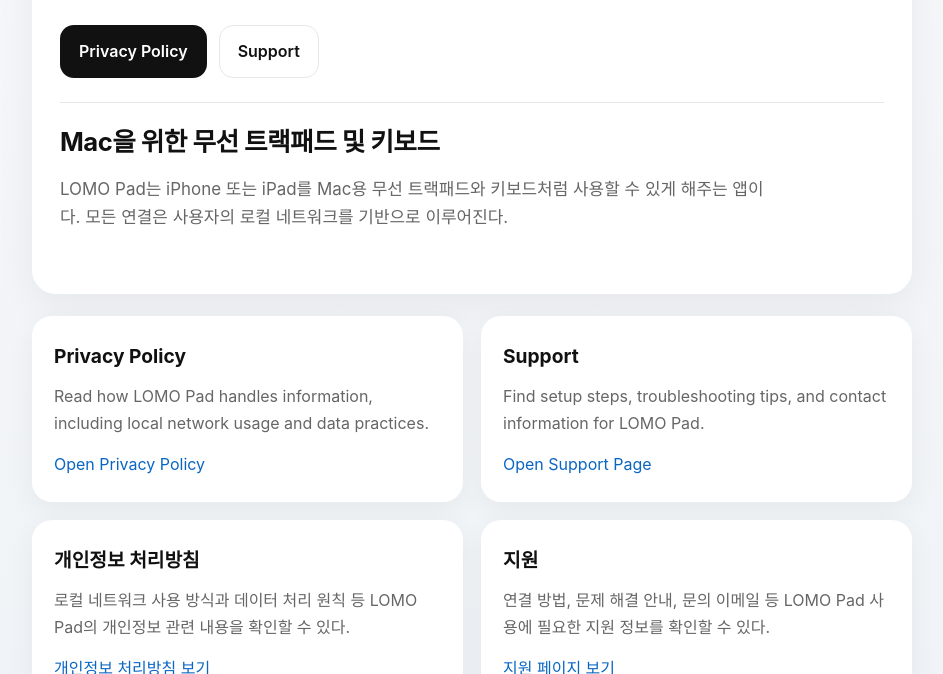
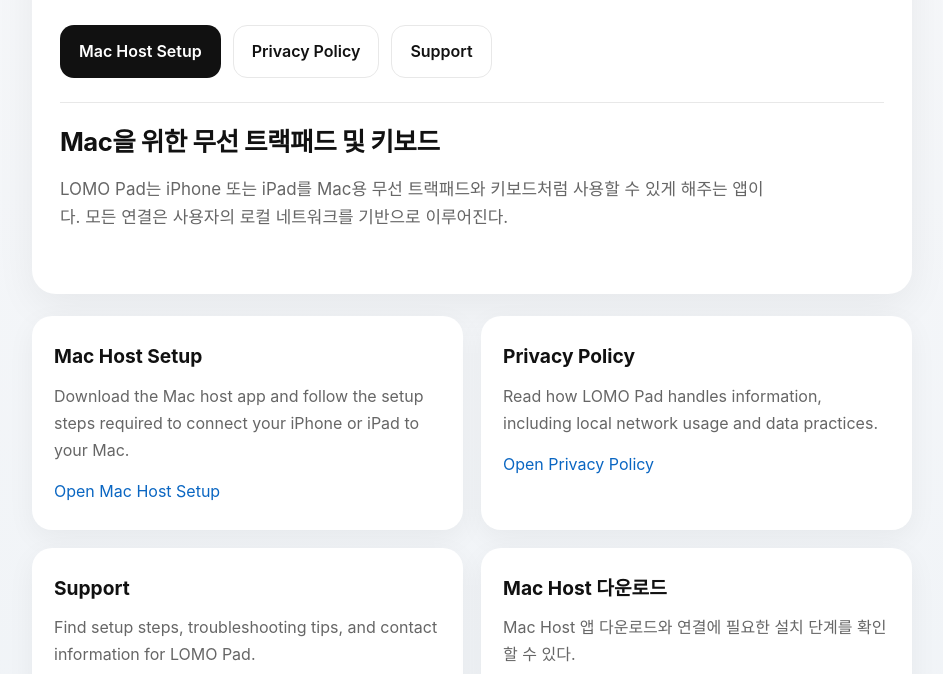
Before and after one commit to jikoolomo/lomo-apps-lomopad, a plain HTML site: page index.html in a window 1280 px wide. Shown: the part 278-952 px from the top of the page, without its empty margins (168-1111 px from the left). Drawn offline with Linux system fonts and the light colour scheme.

Commit message:
Update index.html

```diff
--- a/index.html
+++ b/index.html
@@ -178,7 +178,8 @@
       </p>
 
       <div class="button-row">
-        <a class="btn btn-primary" href="./privacy-policy.html">Privacy Policy</a>
+        <a class="btn btn-primary" href="./mac-host.html">Mac Host Setup</a>
+        <a class="btn btn-secondary" href="./privacy-policy.html">Privacy Policy</a>
         <a class="btn btn-secondary" href="./support.html">Support</a>
       </div>
 
@@ -193,6 +194,14 @@
 
     <section class="grid">
       <div class="card">
+        <h2>Mac Host Setup</h2>
+        <p>
+          Download the Mac host app and follow the setup steps required to connect your iPhone or iPad to your Mac.
+        </p>
+        <a class="inline" href="./mac-host.html">Open Mac Host Setup</a>
+      </div>
+
+      <div class="card">
         <h2>Privacy Policy</h2>
         <p>
           Read how LOMO Pad handles information, including local network usage and data practices.
@@ -206,6 +215,14 @@
           Find setup steps, troubleshooting tips, and contact information for LOMO Pad.
         </p>
         <a class="inline" href="./support.html">Open Support Page</a>
+      </div>
+
+      <div class="card">
+        <h2>Mac Host 다운로드</h2>
+        <p>
+          Mac Host 앱 다운로드와 연결에 필요한 설치 단계를 확인할 수 있다.
+        </p>
+        <a class="inline" href="./mac-host.html">Mac Host 설정 보기</a>
       </div>
 
       <div class="card">
```
